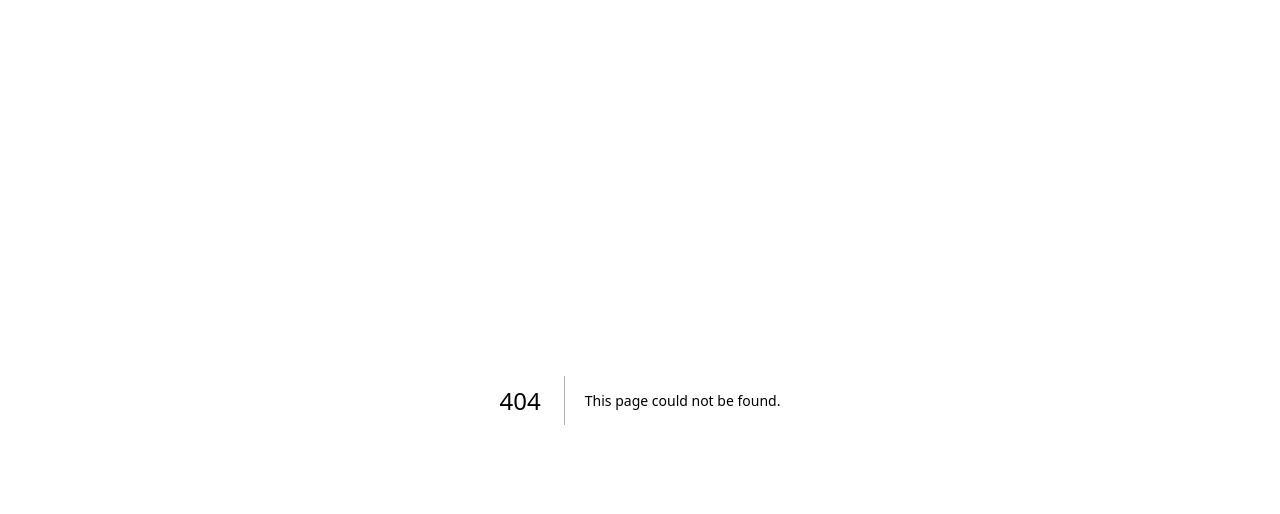
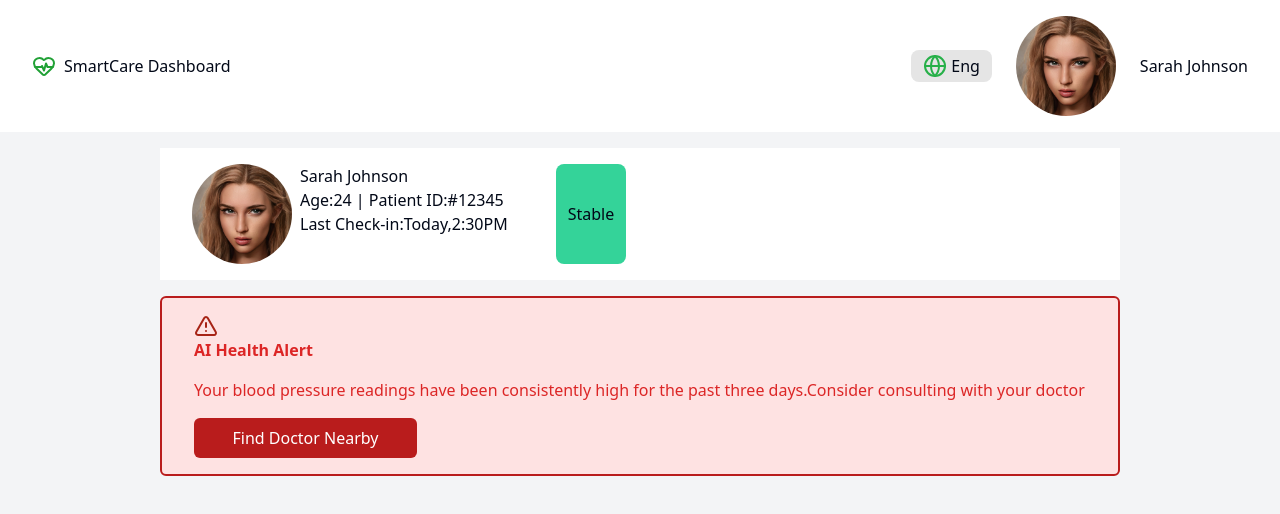
Before and after one commit to norvale08/smartcare-new, a Next.js app in the folder apps/web/: page /patient in a window 1280 px wide. Before the commit this address had no page. Shown: the top 514 px of the page. Built offline with nearby package versions, Linux system fonts and the light colour scheme.

Commit message:
Started Patient Dashboard

```diff
--- a/apps/web/app/layout.tsx
+++ b/apps/web/app/layout.tsx
@@ -16,6 +16,7 @@ export default function RootLayout({
     <html lang="en">
       <body>
         {children}
+
       </body>
     </html>
   )
--- /dev/null
+++ b/apps/web/app/patient/page.tsx
@@ -0,0 +1,70 @@
+import React from 'react'
+import {HeartPulse, Globe, TriangleAlert } from 'lucide-react';
+import Image from 'next/image';
+function page() {
+  return (
+    <div  className='min-h-screen bg-gray-100'>
+                        <header className="flex justify-between items-center px-8 py-4 bg-white border-black">
+
+                    <div className="flex flex-row items-center gap-2">
+                        <HeartPulse color="#21a136" />
+                        <h1>SmartCare Dashboard</h1>
+                    </div>
+
+
+                    <div className="flex flex-row items-center gap-6">
+                        <button className="flex flex-row bg-neutral-200 items-center justify-center gap-1 px-3 py-1 rounded-lg">
+                        <Globe color="#27b049" />
+                        <span>Eng</span>
+                        </button>
+                        <Image
+                        src="/assets/avatar1.jpg"
+                        alt="picture of a woman"
+                        width={100}
+                        height={50}
+                        className="rounded-full"
+                        />
+                        <h1>Sarah Johnson</h1>
+                    </div>
+                    </header>
+                    <div className='flex flex-col items-center justify-center '>
+                        <div className='shadow-[4px 0 4px 0 rgba(0,0,0,0.2)] bg-white flex flex-row gap-12 w-3/4 rouded-md px-8 py-4 mt-4'>
+                            {/* left side */}
+                            <div className='flex flex-row gap-2'>
+                                 <Image
+                                src="/assets/avatar1.jpg"
+                                alt="picture of a woman"
+                                width={100}
+                                height={50}
+                                className="rounded-full flex items-start"
+                                  />
+                                  <div className='flex flex-col'>
+                                    <h1>Sarah Johnson</h1>
+                                <p>Age:24 | Patient ID:#12345<br />
+                                Last Check-in:Today,2:30PM</p>
+                                  </div>
+
+
+                            </div>
+                            {/* right side */}
+                            <div className='flex  bg-emerald-400 rounded-lg items-center justify-center px-3 py-1'>
+                                <p>Stable</p>
+                            </div>
+
+                        </div>
+                        <div className='shadow-[4px 0 4px 0 rgba(0,0,0,0.2)] bg-red-100 border-red-700 border-2 flex flex-col gap-4 w-3/4 rounded-md px-8 py-4 mt-4'>
+                        <h1 className='text-red-600 font-bold'> <TriangleAlert color="#a72416" />AI Health Alert</h1>
+                        <p className='text-red-600 '>Your blood pressure readings have been consistently high for the
+                            past three days.Consider consulting with your doctor
+                        </p>
+                        <button className='bg-red-700 text-white px-3 py-2 rounded-md w-1/4'>Find Doctor Nearby</button>
+
+                        </div>
+
+                    </div>
+
+    </div>
+  )
+}
+
+export default page
```
Also changed, not shown: apps/web/public/assets/avatar.jpg (added), apps/web/public/assets/avatar1.jpg (added).
